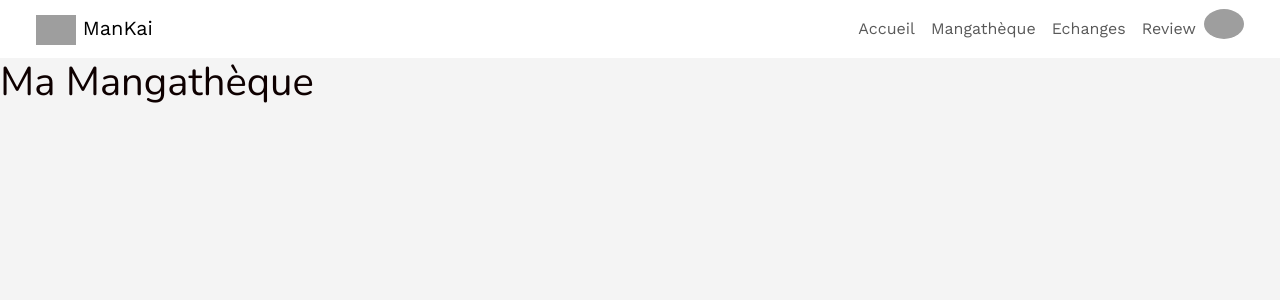
After one commit to Ketmoss/MANKAI, a Rails app: page /user_collections in a window 1280 px wide. The commit adds this page. Shown: the top 300 px of the page. Run offline with Rails 7, Linux system fonts and the light colour scheme; the visitor is signed in with stand-in values (Sample User, id 1); style sheets or scripts are compiled from the project's sources; some libraries are stand-ins or nearby versions; grey boxes are pictures that could not be loaded.

Commit message:
navbar links

```diff
--- a/app/views/shared/_navbar.html.erb
+++ b/app/views/shared/_navbar.html.erb
@@ -1,7 +1,8 @@
 <div class="navbar navbar-expand-sm navbar-light navbar-lewagon">
-  <div class="container-fluid">
-    <%= link_to "#", class: "navbar-brand" do %>
-      <%= image_tag "https://raw.githubusercontent.com/lewagon/fullstack-images/master/uikit/logo.png" %>
+  <div class="container-fluid mx-4">
+    <%= link_to "/", class: "navbar-brand" do %>
+      <%= image_tag "https://ik.imagekit.io/oc2ow6e7b/photobook_1623176.png?updatedAt=1749044474941" %>
+      <span>ManKai</span>
     <% end %>
 
     <button class="navbar-toggler" type="button" data-bs-toggle="collapse" data-bs-target="#navbarSupportedContent" aria-controls="navbarSupportedContent" aria-expanded="false" aria-label="Toggle navigation">
@@ -12,18 +13,24 @@
       <ul class="navbar-nav me-auto">
         <% if user_signed_in? %>
           <li class="nav-item active">
-            <%= link_to "Home", "#", class: "nav-link" %>
+            <%= link_to "Accueil", "/", class: "nav-link" %>
           </li>
           <li class="nav-item">
-            <%= link_to "Messages", "#", class: "nav-link" %>
+            <%= link_to "Mangathèque", "/user_collections", class: "nav-link" %>
+          </li>
+          <li class="nav-item">
+            <%= link_to "Echanges", "/db_mangas", class: "nav-link" %>
+          </li>
+          <li class="nav-item">
+            <%= link_to "Review", "/db_mangas/1/reviews/new", class: "nav-link" %>
           </li>
           <li class="nav-item dropdown">
           <a href="#" class="avatar" id="navbarDropdown" data-bs-toggle="dropdown" aria-haspopup="true" aria-expanded="false">
-            <%= image_tag "https://kitt.lewagon.com/placeholder/users/ssaunier", class: "avatar", alt: "dropdown menu" %>
+            <%= image_tag "https://ik.imagekit.io/oc2ow6e7b/f3bb2be2649c409a247f0a6d866281e8bb44aae0_hq.jpg", class: "avatar", alt: "dropdown menu" %>
           </a>
             <div class="dropdown-menu dropdown-menu-end" aria-labelledby="navbarDropdown">
-              <%= link_to "Action", "#", class: "dropdown-item" %>
-              <%= link_to "Another action", "#", class: "dropdown-item" %>
+              <%= link_to "Profile", "/users/show", class: "dropdown-item" %>
+              <%= link_to "Edit", "/users/edit", class: "dropdown-item" %>
               <%= link_to "Log out", destroy_user_session_path, data: {turbo_method: :delete}, class: "dropdown-item" %>
             </div>
           </li>
--- /dev/null
+++ b/app/views/user_collections/index.html.erb
@@ -0,0 +1 @@
+<h1>Ma Mangathèque</h1>
```
